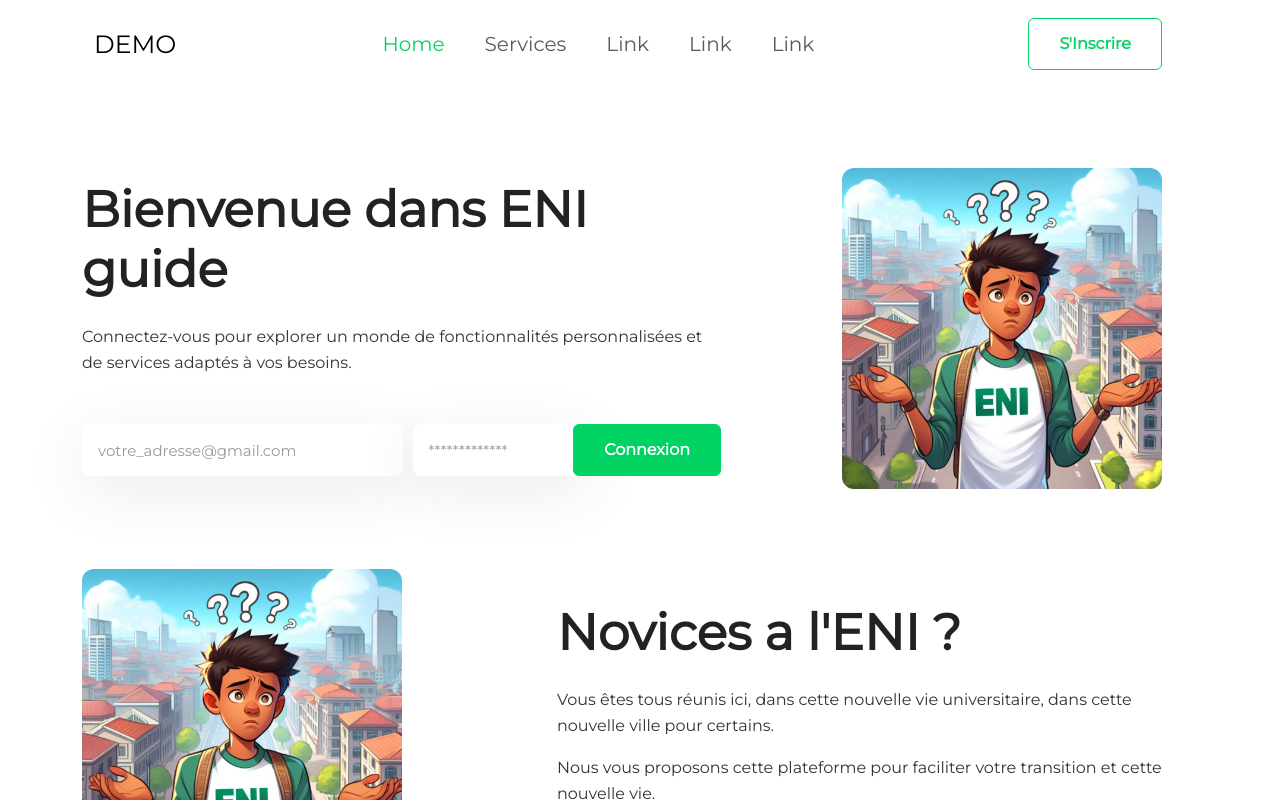
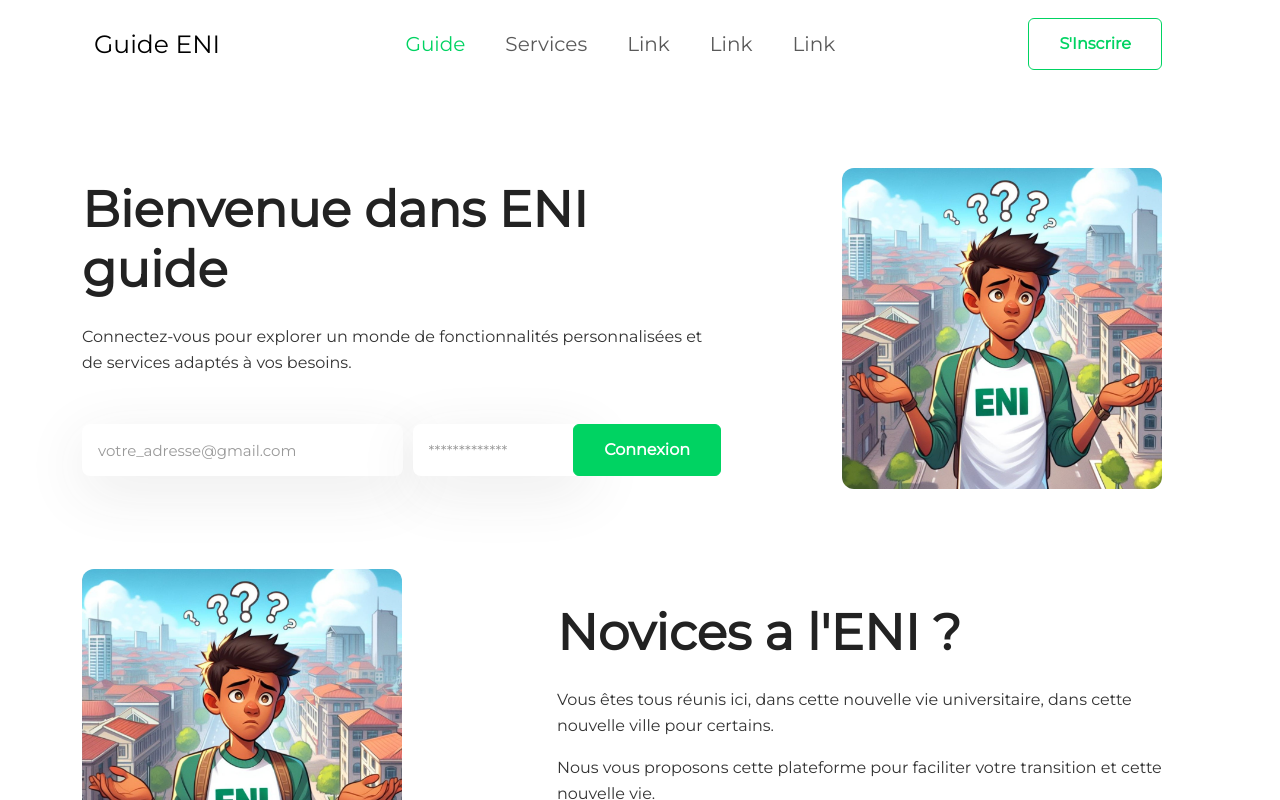
Before and after one commit to DiaryFenohasina/Devhunt2024, a Vue app in the folder front_DevHunt/: page / in a window 1280 px wide. Shown: the top 800 px of the page. Built offline with nearby package versions, Linux system fonts and the light colour scheme; a small style sheet from the web is missing.

Commit message:
fix swiper

```diff
--- a/front_DevHunt/package.json
+++ b/front_DevHunt/package.json
@@ -17,6 +17,7 @@
     "register-service-worker": "^1.7.2",
     "socket.io": "^4.7.4",
     "socket.io-client": "^4.7.4",
+    "swiper": "^11.0.7",
     "vue": "^2.6.14",
     "vue-router": "^3.5.1",
     "vue-socket.io": "^3.0.10",
--- a/front_DevHunt/src/layout/AppHeader.vue
+++ b/front_DevHunt/src/layout/AppHeader.vue
@@ -3,7 +3,7 @@
     <div class="container">
       <nav class="navbar navbar-expand-lg bg-transparent">
         <div class="container-fluid">
-          <a class="navbar-brand d-1" href="#">DEMO</a>
+          <a class="navbar-brand d-1" href="#">Guide ENI</a>
           <button
             class="navbar-toggler border-0 "
             type="button"
@@ -17,7 +17,7 @@
           <div class="collapse navbar-collapse text-center"  :class="{ 'show': isNavbarOpen }" id="navbarScroll">
             <ul class="navbar-nav mx-auto my-2 my-lg-0 navbar-nav-scroll" >
               <li class="nav-item">
-                <router-link to="/"><span class="nav-link pb-2" :class="getName == 'home' && 'nav-active'">Home</span></router-link>
+                <router-link to="/"><span class="nav-link pb-2" :class="getName == 'home' && 'nav-active'">Guide</span></router-link>
               </li>
               <li class="nav-item">
                 <router-link to="/Services/0"><span class="nav-link" :class="getName == 'services' && 'nav-active'">Services</span></router-link>
```
Also changed, not shown: 1 other file (tests, documents, lock files or other folders).
